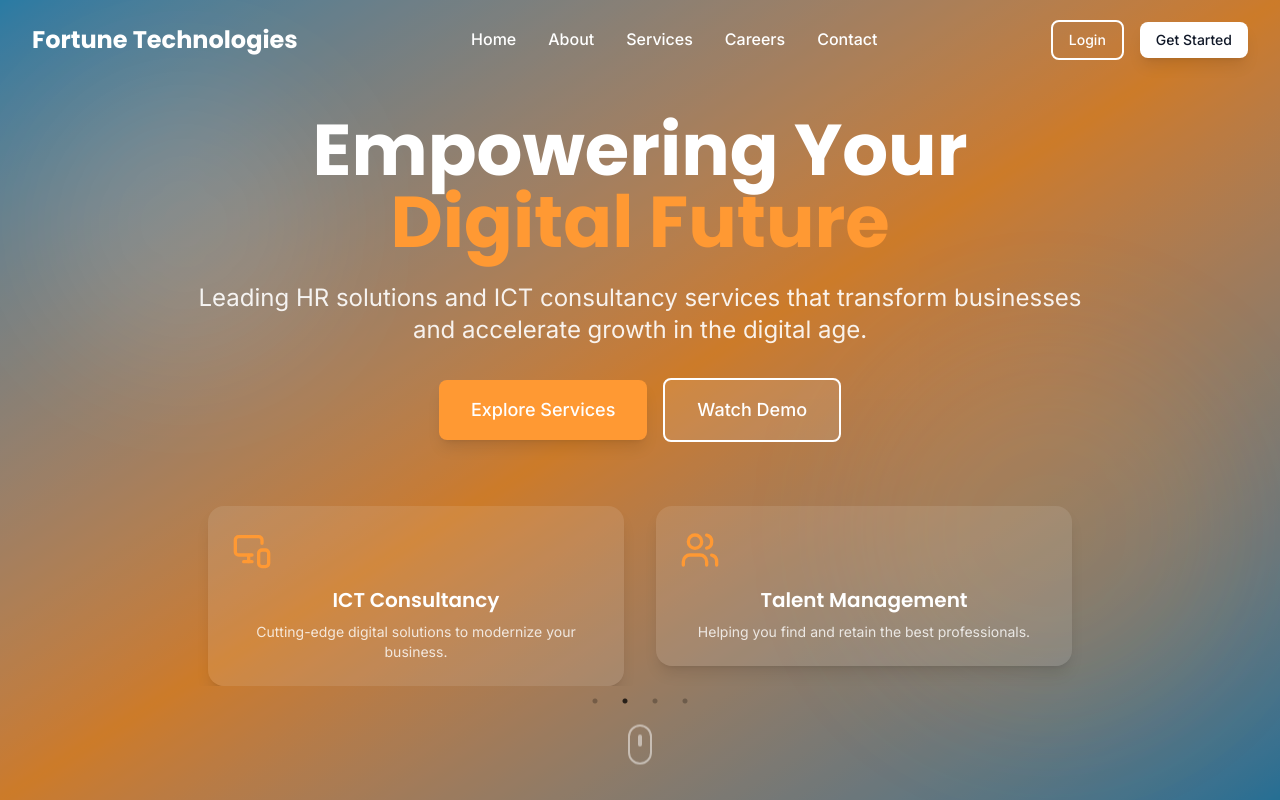
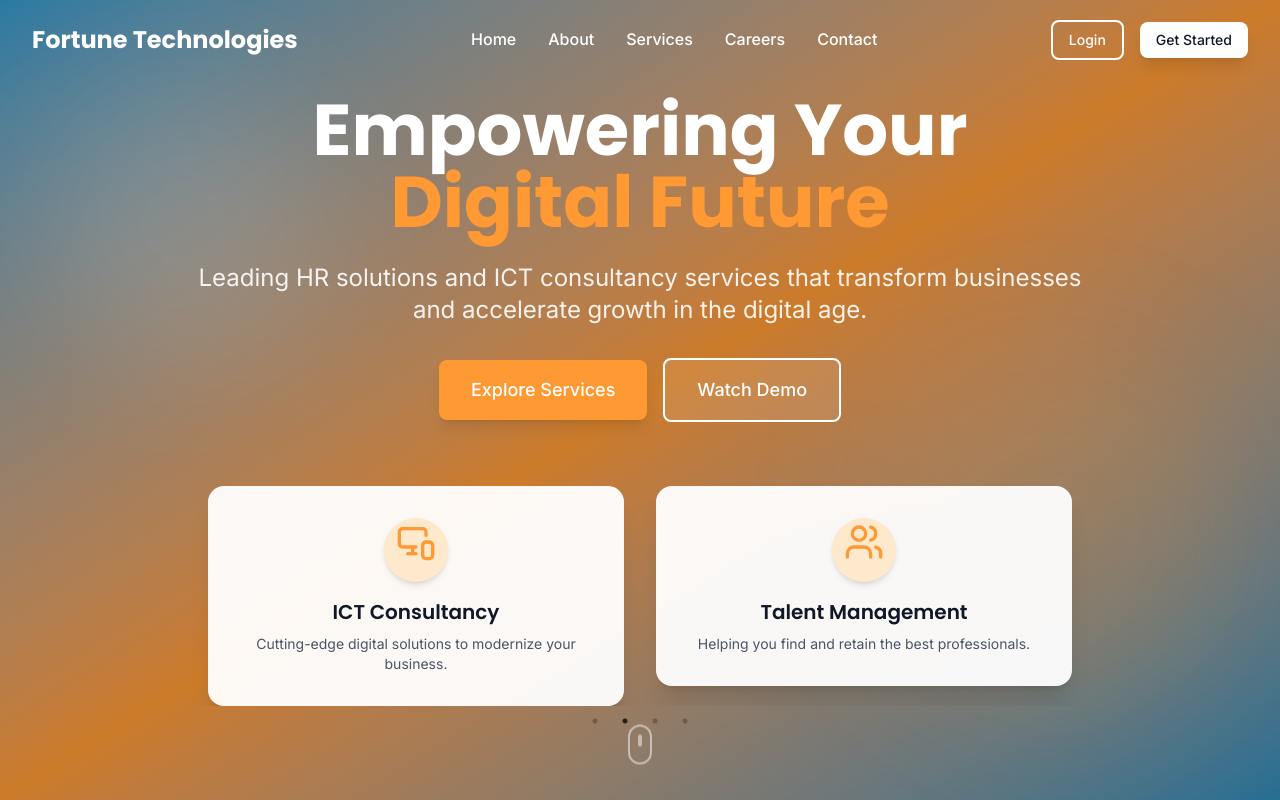
Before and after one commit to Kiprutokels/early-bird-website, a Next.js app: page / in a window 1280 px wide. Shown: the top 800 px of the page. Built offline with nearby package versions, Linux system fonts and the light colour scheme.

Commit message:
Feat: Enhanced hero section

```diff
--- a/src/components/sections/Hero.tsx
+++ b/src/components/sections/Hero.tsx
@@ -2,7 +2,6 @@
 
 import React from 'react';
 import { Button } from '@/components/ui/Button';
-import { COMPANY_INFO } from '@/lib/constants';
 import Slider from 'react-slick';
 import {
   Briefcase,
@@ -95,17 +94,22 @@ export const Hero: React.FC = () => {
             <Slider {...sliderSettings}>
               {services.map((service, index) => (
                 <div key={index} className="px-4">
-                  <div className="bg-white/10 p-6 rounded-2xl shadow-lg text-center hover:bg-white/20 transition">
-                    {service.icon}
-                    <h3 className="text-xl font-semibold mb-2">
+                  <div className="bg-white/95 p-8 rounded-2xl shadow-xl text-center transition hover:-translate-y-2 hover:shadow-2xl">
+                    <div className="flex justify-center mb-4">
+                      <div className="w-16 h-16 flex items-center justify-center rounded-full bg-brand-100 text-brand-600 dark:bg-brand-500/20 dark:text-brand-400 shadow-md">
+                        {service.icon}
+                      </div>
+                    </div>
+                    <h3 className="text-xl font-semibold mb-2 text-gray-900 ">
                       {service.title}
                     </h3>
-                    <p className="text-sm text-white/80">{service.desc}</p>
+                    <p className="text-sm text-gray-600 ">{service.desc}</p>
                   </div>
                 </div>
               ))}
             </Slider>
           </div>
+
         </div>
       </div>
 
```
